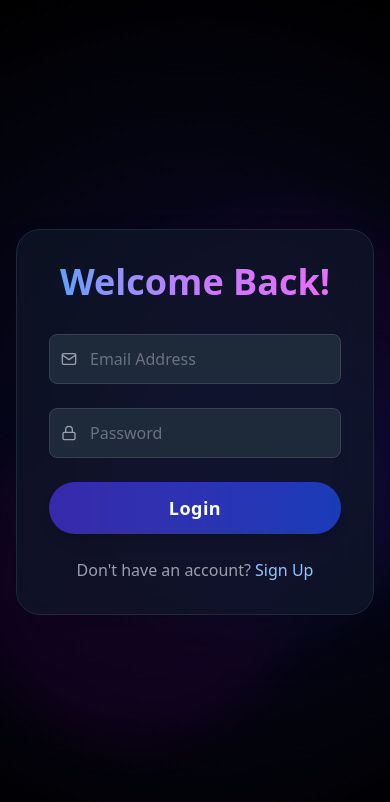
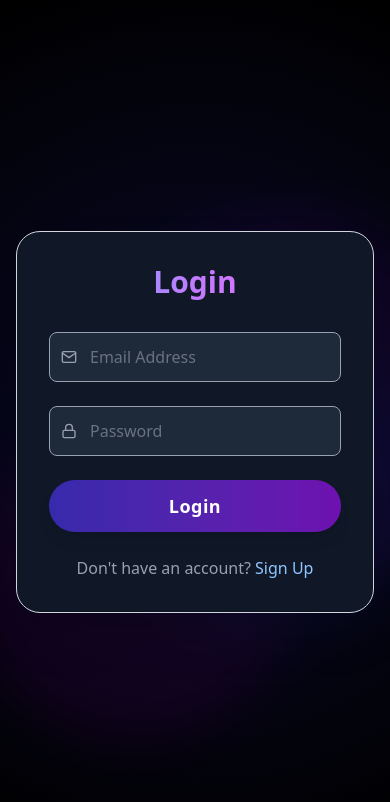
Before and after one commit to SumanSingha05/PrepMatic, a React (Vite) app in the folder Frontend/: page /login in a window 390 px wide. Shown: the top 802 px of the page. Built offline with nearby package versions, Linux system fonts and the light colour scheme.

Commit message:
login page design enhanced

```diff
--- a/Frontend/src/components/Authpage.jsx
+++ b/Frontend/src/components/Authpage.jsx
@@ -8,12 +8,15 @@ const MessageModal = ({ message, type, onClose }) => {
   if (!message) return null;
 
   const bgColor = type === "success" ? "bg-green-600" : "bg-red-600";
-  const borderColor = type === "success" ? "border-green-700" : "border-red-700";
+  const borderColor =
+    type === "success" ? "border-green-700" : "border-red-700";
 
   return (
     <div className="fixed inset-0 z-50 flex items-center justify-center p-4">
       <div className="absolute inset-0 bg-black opacity-50"></div>
-      <div className={`${bgColor} text-white p-6 rounded-lg shadow-xl border-b-4 ${borderColor} transform transition-all duration-300 ease-out scale-100 opacity-100`}>
+      <div
+        className={`${bgColor} text-white p-6 rounded-lg shadow-xl border-b-4 ${borderColor} transform transition-all duration-300 ease-out scale-100 opacity-100`}
+      >
         <p className="text-lg font-semibold mb-4">{message}</p>
         <button
           onClick={onClose}
@@ -25,7 +28,6 @@ const MessageModal = ({ message, type, onClose }) => {
     </div>
   );
 };
-
 
 const AuthPage = () => {
   const navigate = useNavigate();
@@ -44,9 +46,14 @@ const AuthPage = () => {
 
   // IMPORTANT: Ensure these are set in your environment variables for Cloudinary to work.
   // For Canvas, typically environment variables are provided at runtime or through platform settings.
-  const CLOUD_NAME = typeof import.meta.env.VITE_CLOUDINARY_CLOUD_NAME !== 'undefined' ? import.meta.env.VITE_CLOUDINARY_CLOUD_NAME : 'your_cloudinary_cloud_name';
-  const CLOUD_PRESET = typeof import.meta.env.VITE_CLOUDINARY_UPLOAD_PRESET !== 'undefined' ? import.meta.env.VITE_CLOUDINARY_UPLOAD_PRESET : 'your_cloudinary_upload_preset';
-
+  const CLOUD_NAME =
+    typeof import.meta.env.VITE_CLOUDINARY_CLOUD_NAME !== "undefined"
+      ? import.meta.env.VITE_CLOUDINARY_CLOUD_NAME
+      : "your_cloudinary_cloud_name";
+  const CLOUD_PRESET =
+    typeof import.meta.env.VITE_CLOUDINARY_UPLOAD_PRESET !== "undefined"
+      ? import.meta.env.VITE_CLOUDINARY_UPLOAD_PRESET
+      : "your_cloudinary_upload_preset";
 
   const showMessage = (msg, type) => {
     setMessage(msg);
@@ -62,8 +69,16 @@ const AuthPage = () => {
     const file = e.target.files[0];
     if (!file) return;
 
-    if (!CLOUD_NAME || CLOUD_NAME === 'your_cloudinary_cloud_name' || !CLOUD_PRESET || CLOUD_PRESET === 'your_cloudinary_upload_preset') {
-      showMessage("Cloudinary configuration missing. Please set VITE_CLOUDINARY_CLOUD_NAME and VITE_CLOUDINARY_UPLOAD_PRESET in your environment.", "error");
+    if (
+      !CLOUD_NAME ||
+      CLOUD_NAME === "your_cloudinary_cloud_name" ||
+      !CLOUD_PRESET ||
+      CLOUD_PRESET === "your_cloudinary_upload_preset"
+    ) {
+      showMessage(
+        "Cloudinary configuration missing. Please set VITE_CLOUDINARY_CLOUD_NAME and VITE_CLOUDINARY_UPLOAD_PRESET in your environment.",
+        "error"
+      );
       return;
     }
 
@@ -106,7 +121,10 @@ const AuthPage = () => {
         : "http://localhost:8000/api/auth/register";
 
       const response = await axios.post(endpoint, formData);
-      showMessage(`${isLogin ? "Login" : "Signup"} successful! Redirecting...`, "success");
+      showMessage(
+        `${isLogin ? "Login" : "Signup"} successful! Redirecting...`,
+        "success"
+      );
 
       // Assuming your backend sends a token and user data
       localStorage.setItem("authToken", response.data.token);
@@ -114,19 +132,25 @@ const AuthPage = () => {
 
       // Navigate after a short delay to allow message to be seen
       setTimeout(() => navigate("/userpage"), 1500);
-
     } catch (error) {
       console.error("Auth error:", error);
-      showMessage("Error: " + (error.response?.data?.message || error.message || "Something went wrong."), "error");
+      showMessage(
+        "Error: " +
+          (error.response?.data?.message ||
+            error.message ||
+            "Something went wrong."),
+        "error"
+      );
     } finally {
       setSubmittingForm(false);
     }
   };
 
   return (
-    <div className="relative flex items-center justify-center min-h-screen
-                    bg-[radial-gradient(circle,_#0A0A2A_0%,_#000000_100%)] p-4 sm:p-6 md:p-8">
-
+    <div
+      className="relative flex items-center justify-center min-h-screen
+                    bg-[radial-gradient(circle,_#0A0A2A_0%,_#000000_100%)] p-4 sm:p-6 md:p-8"
+    >
       {/* Subtle Background Glows (matching Hero/About) */}
       <div className="absolute inset-0 z-0 opacity-20">
         <div className="absolute top-1/4 left-1/4 w-96 h-96 bg-purple-600 rounded-full mix-blend-multiply filter blur-xl opacity-30 animate-blob"></div>
@@ -134,43 +158,46 @@ const AuthPage = () => {
         <div className="absolute bottom-1/4 left-1/3 w-72 h-72 bg-blue-600 rounded-full mix-blend-multiply filter blur-xl opacity-30 animate-blob animation-delay-4000"></div>
       </div>
 
-      <div className="relative z-10 flex flex-col md:flex-row w-full max-w-5xl md:h-[650px]
-                      bg-gray-900/70 rounded-3xl shadow-2xl backdrop-blur-xl overflow-hidden
-                      border border-gray-800">
-
+      <div
+        className="relative z-10 flex flex-col md:flex-row w-full max-w-5xl md:h-[650px]
+                      bg-gray-900 rounded-3xl shadow-2xl backdrop-blur-xl overflow-hidden
+                      border border-gray-300"
+      >
         {/* Left Section - Form */}
         <div className="w-full md:w-1/2 p-8 md:p-12 flex flex-col justify-center">
-          <h2 className="text-4xl md:text-5xl font-extrabold text-center mb-8
-                         bg-clip-text text-transparent bg-gradient-to-r from-blue-400 via-purple-400 to-fuchsia-400">
-            {isLogin ? "Welcome Back!" : "Join Us Today!"}
+          <h2
+            className="text-3xl md:text-3xl font-extrabold text-center mb-8
+                         bg-clip-text text-transparent bg-gradient-to-r from-blue-400 via-purple-400 to-fuchsia-400"
+          >
+            {isLogin ? "Login" : "Sign Up"}
           </h2>
 
           <form onSubmit={handleSubmit} className="space-y-6">
             {!isLogin && (
               <>
                 <div className="relative">
-                  <FiUser className="absolute left-3 top-1/2 -translate-y-1/2 text-gray-400" />
+                  <FiUser className="absolute left-3 top-1/2 -translate-y-1/2 text-white" />
                   <input
                     type="text"
                     name="name"
                     placeholder="Your Full Name"
                     value={formData.name}
                     onChange={handleChange}
-                    className="w-full border border-gray-700 rounded-lg px-4 py-3 pl-10 bg-gray-800 text-gray-200 placeholder-gray-500
-                               focus:outline-none focus:ring-2 focus:ring-fuchsia-500 focus:border-fuchsia-500 transition-colors duration-200"
+                    className="w-full border border-gray-400 rounded-lg px-4 py-3 pl-10 bg-gray-800 text-gray-200 placeholder-gray-500
+                               focus:outline-none focus:ring-2  focus:ring-indigo-800 focus:border-purple-800 transition-colors duration-200"
                     required
                   />
                 </div>
                 <div className="relative">
-                  <FiPhone className="absolute left-3 top-1/2 -translate-y-1/2 text-gray-400" />
+                  <FiPhone className="absolute left-3 top-1/2 -translate-y-1/2 text-gray-200" />
                   <input
                     type="tel"
                     name="phone"
                     placeholder="Phone Number"
                     value={formData.phone}
                     onChange={handleChange}
-                    className="w-full border border-gray-700 rounded-lg px-4 py-3 pl-10 bg-gray-800 text-gray-200 placeholder-gray-500
-                               focus:outline-none focus:ring-2 focus:ring-fuchsia-500 focus:border-fuchsia-500 transition-colors duration-200"
+                    className="w-full border border-gray-400 rounded-lg px-4 py-3 pl-10 bg-gray-800 text-gray-200 placeholder-gray-500
+                               focus:outline-none focus:ring-2 focus:ring-indigo-800 focus:border-purple-800 transition-colors duration-200"
                     required
                   />
                 </div>
@@ -185,8 +212,8 @@ const AuthPage = () => {
                 placeholder="Email Address"
                 value={formData.email}
                 onChange={handleChange}
-                className="w-full border border-gray-700 rounded-lg px-4 py-3 pl-10 bg-gray-800 text-gray-200 placeholder-gray-500
-                           focus:outline-none focus:ring-2 focus:ring-fuchsia-500 focus:border-fuchsia-500 transition-colors duration-200"
+                className="w-full border border-gray-400 rounded-lg px-4 py-3 pl-10 bg-gray-800 text-gray-200 placeholder-gray-500
+                           focus:outline-none focus:ring-2 focus:ring-indigo-800 focus:border-purple-800 transition-colors duration-200"
                 required
               />
             </div>
@@ -198,17 +225,24 @@ const AuthPage = () => {
                 placeholder="Password"
                 value={formData.password}
                 onChange={handleChange}
-                className="w-full border border-gray-700 rounded-lg px-4 py-3 pl-10 bg-gray-800 text-gray-200 placeholder-gray-500
-                           focus:outline-none focus:ring-2 focus:ring-fuchsia-500 focus:border-fuchsia-500 transition-colors duration-200"
+                className="w-full border border-gray-400 rounded-lg px-4 py-3 pl-10 bg-gray-800 text-gray-200 placeholder-gray-500
+                           focus:outline-none focus:ring-2 focus:ring-indigo-800 focus:border-purple-800 transition-colors duration-200"
                 required
               />
             </div>
 
             {!isLogin && (
               <div className="mt-4">
-                <label htmlFor="profile-image-upload" className="block text-gray-300 text-sm font-medium mb-2 cursor-pointer flex items-center">
+                <label
+                  htmlFor="profile-image-upload"
+                  className="block text-gray-300 text-sm font-medium mb-2 cursor-pointer flex items-center"
+                >
                   <FiUpload className="mr-2 text-fuchsia-400" />
-                  {loadingImage ? "Uploading..." : (formData.image ? "Image Uploaded!" : "Upload Profile Picture (Optional)")}
+                  {loadingImage
+                    ? "Uploading..."
+                    : formData.image
+                    ? "Image Uploaded!"
+                    : "Upload Profile Picture"}
                 </label>
                 <input
                   id="profile-image-upload"
@@ -219,15 +253,19 @@ const AuthPage = () => {
                   disabled={loadingImage}
                 />
                 {formData.image && !loadingImage && (
-                  <img src={formData.image} alt="Profile Preview" className="w-20 h-20 rounded-full object-cover mt-2 mx-auto md:mx-0 border-2 border-purple-500 shadow-md" />
+                  <img
+                    src={formData.image}
+                    alt="Profile Preview"
+                    className="w-20 h-20 rounded-full object-cover mt-2 mx-auto md:mx-0 border-2 border-purple-500 shadow-md"
+                  />
                 )}
               </div>
             )}
 
             <button
               type="submit"
-              className="relative inline-flex items-center justify-center w-full px-6 py-3 rounded-full text-lg font-semibold tracking-wide
-                         bg-gradient-to-r from-indigo-800 to-blue-800 text-white shadow-lg overflow-hidden // Softer gradient, less shadow
+              className="relative cursor-pointer inline-flex items-center justify-center w-full px-6 py-3 rounded-full text-lg font-semibold tracking-wide
+                         bg-gradient-to-r from-indigo-800 to-purple-800 text-white shadow-lg overflow-hidden // Softer gradient, less shadow
                          transform hover:scale-105 hover:-translate-y-1 transition-all duration-300 ease-in-out
                          focus:outline-none focus:ring-4 focus:ring-blue-700/50" // Adjusted focus ring
               disabled={submittingForm || loadingImage}
@@ -236,14 +274,32 @@ const AuthPage = () => {
               <span className="relative z-10 flex items-center justify-center">
                 {submittingForm ? (
                   <>
-                    <svg className="animate-spin -ml-1 mr-3 h-5 w-5 text-white" xmlns="http://www.w3.org/2000/svg" fill="none" viewBox="0 0 24 24">
-                      <circle className="opacity-25" cx="12" cy="12" r="10" stroke="currentColor" strokeWidth="4"></circle>
-                      <path className="opacity-75" fill="currentColor" d="M4 12a8 8 0 018-8V0C5.373 0 0 5.373 0 12h4zm2 5.291A7.962 7.962 0 014 12H0c0 3.042 1.135 5.824 3 7.938l3-2.647z"></path>
+                    <svg
+                      className="animate-spin -ml-1 mr-3 h-5 w-5 text-white"
+                      xmlns="http://www.w3.org/2000/svg"
+                      fill="none"
+                      viewBox="0 0 24 24"
+                    >
+                      <circle
+                        className="opacity-25"
+                        cx="12"
+                        cy="12"
+                        r="10"
+                        stroke="currentColor"
+                        strokeWidth="4"
+                      ></circle>
+                      <path
+                        className="opacity-75"
+                        fill="currentColor"
+                        d="M4 12a8 8 0 018-8V0C5.373 0 0 5.373 0 12h4zm2 5.291A7.962 7.962 0 014 12H0c0 3.042 1.135 5.824 3 7.938l3-2.647z"
+                      ></path>
                     </svg>
                     {isLogin ? "Logging In..." : "Registering..."}
                   </>
+                ) : isLogin ? (
+                  "Login"
                 ) : (
-                  isLogin ? "Login" : "Create Account"
+                  "Register"
                 )}
               </span>
             </button>
@@ -275,15 +331,20 @@ const AuthPage = () => {
             <h3 className="text-3xl font-bold bg-clip-text text-transparent bg-gradient-to-r from-blue-300 via-purple-300 to-fuchsia-300 mb-2">
               Your Learning Journey Starts Here
             </h3>
-            <p className="text-gray-300 text-md max-w-sm mx-auto">
-              Transform your notes into knowledge with smart, interactive quizzes.
+            <p className="text-gray-400 text-md max-w-sm mx-auto">
+              Transform your notes into knowledge with smart, interactive
+              quizzes.
             </p>
           </div>
         </div>
       </div>
 
       {/* Custom Message Modal */}
-      <MessageModal message={message} type={messageType} onClose={() => setMessage(null)} />
+      <MessageModal
+        message={message}
+        type={messageType}
+        onClose={() => setMessage(null)}
+      />
     </div>
   );
 };
```
